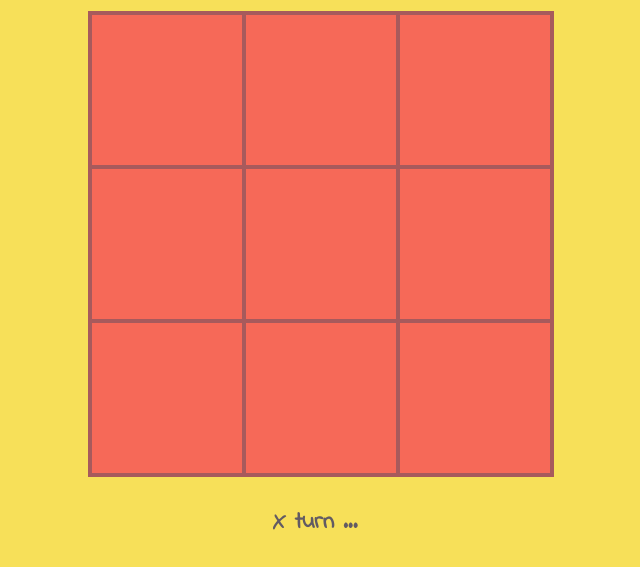
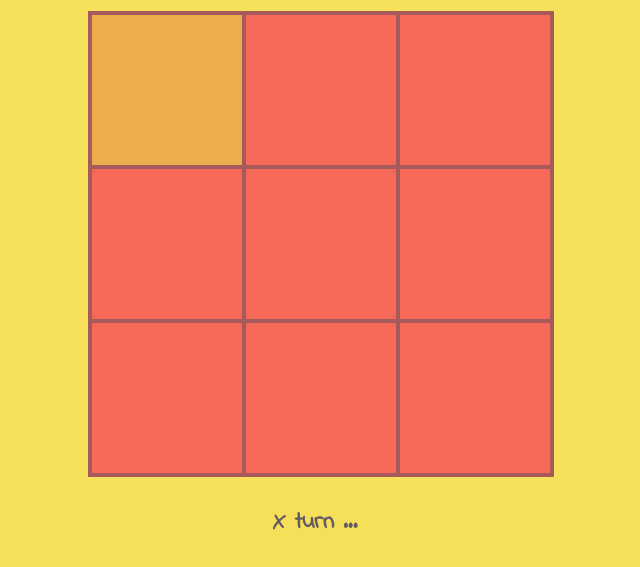
Before and after one commit to DavideCruciani/TicTacToe, a plain HTML site: page index.html in a window 1280 px wide. In both pictures the pointer is over the element 492 px from the left and 180 px from the top of the page. Shown: the part 90-657 px from the top of the page, without its empty margins (325-965 px from the left). Drawn offline with nearby package versions, Linux system fonts and the light colour scheme.

Commit message:
added an hover animation for the cells

```diff
--- a/style.css
+++ b/style.css
@@ -33,6 +33,10 @@ h1 {
   background-color: #f66958;
 }
 
+.cell:hover {
+  background-color: #edad4c;
+}
+
 #cellContainer {
   display: grid;
   grid-template-columns: repeat(3, auto);
```
